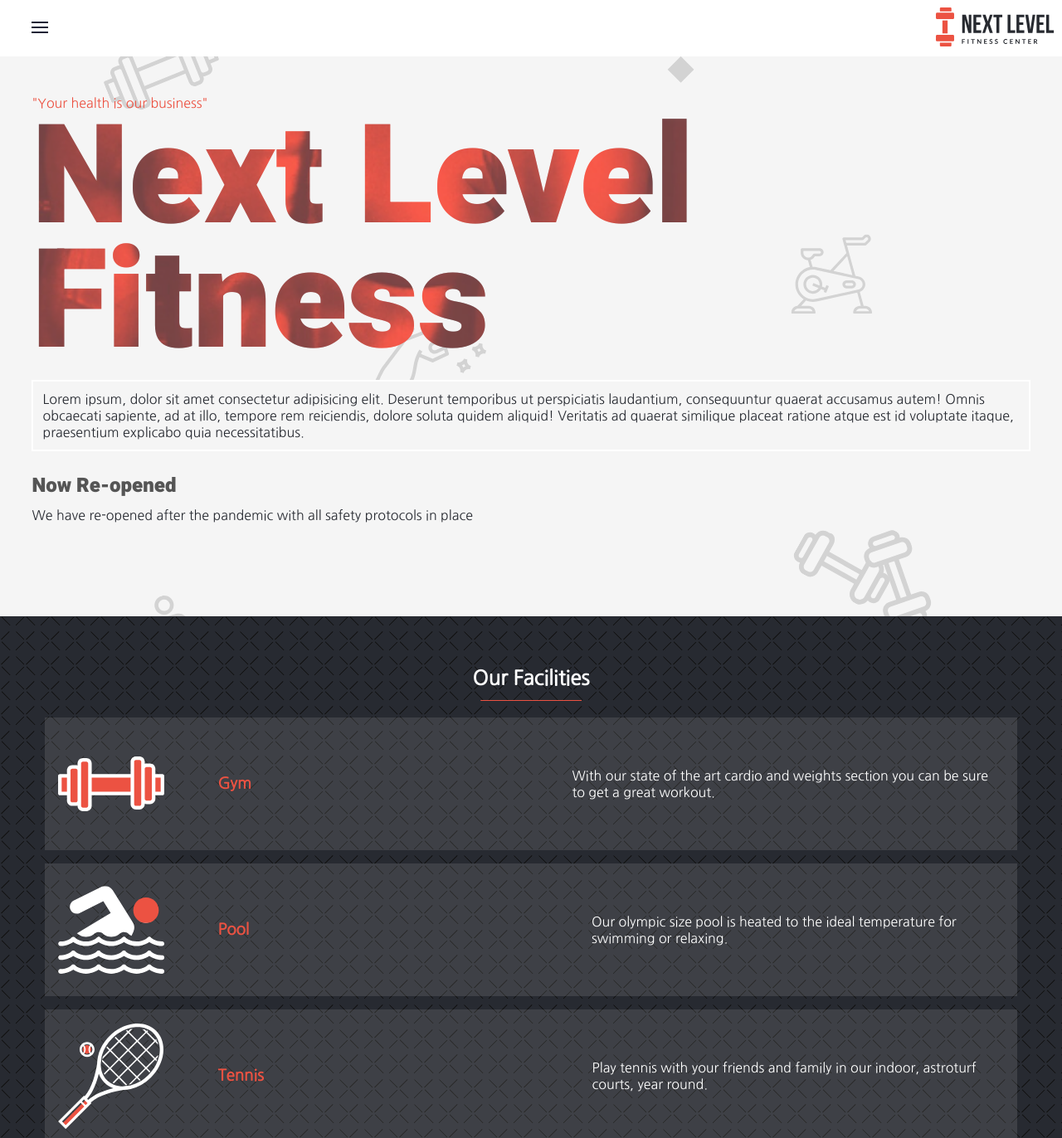
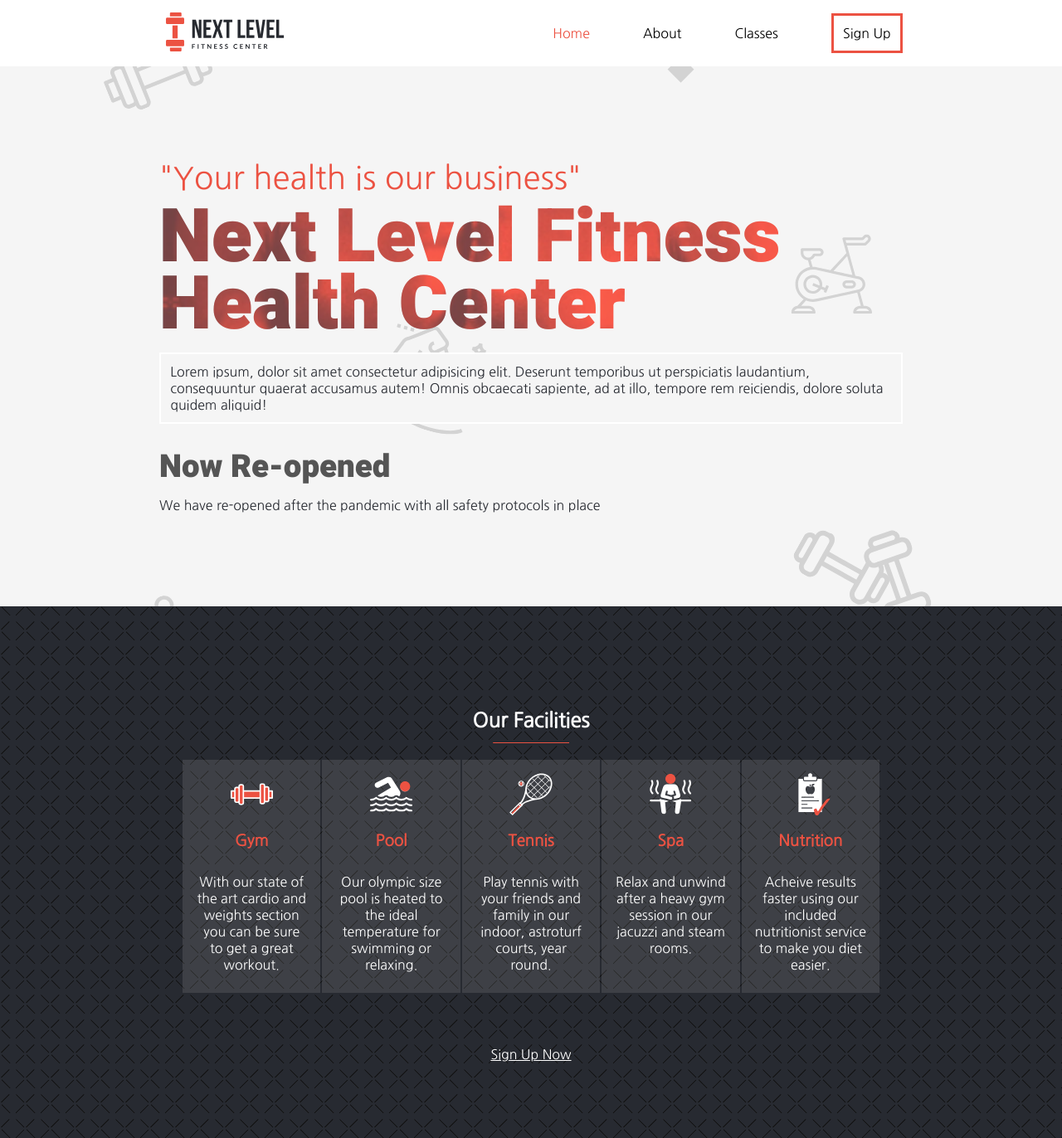
Before and after one commit to CRClothier/Next-Level-Fitness, a website: page index.html in a window 1280 px wide. Shown: the top 1372 px of the page at 83% size. Drawn offline with Linux system fonts and the light colour scheme.

Commit message:
Finish desktop styling

```diff
--- a/index.html
+++ b/index.html
@@ -22,29 +22,27 @@
       <div class="mobile">
         <img src="images/ic_menu.svg" alt="hamburger" class="menu">
       </div>
-      <a href="index.html"><img src="images/Next-Level.svg" alt="logo" class="logo"></a>
+      <a href="index.html" class="mobile"><img src="images/Next-Level.svg" alt="logo" class="logo"></a>
       <div class="desktop">
-        <img class="close" src="images/cross-pattern-2.svg" alt="">
-        <a href="index.html"><img src="images/Next-Level.svg" alt="logo"></a>
+        <img class="close mobile" src="images/cross-pattern-2.svg" alt="">
+        <a href="index.html"><img class="logo" src="images/Next-Level.svg" alt="logo"></a>
         <ul>
-          <li><a href="index.html">Home</a></li>
+          <li class="orange"><a href="index.html">Home</a></li>
           <li><a href="about.html">About</a></li>
           <li>Classes</li>
-          <li>Sign Up</li>
+          <li class="sign">Sign Up</li>
         </ul>
       </div>
     </nav>
   </header>
   <main>
     <section class="hero">
-      <p class="orange">"Your health is our business"</p>
-      <h1>Next Level Fitness</h1>
+      <p class="orange tagline">"Your health is our business"</p>
+      <h1>Next Level Fitness Health Center</h1>
       <div>
         <p class="box">Lorem ipsum, dolor sit amet consectetur adipisicing elit. Deserunt temporibus ut perspiciatis
           laudantium, consequuntur quaerat accusamus autem! Omnis obcaecati sapiente, ad at illo, tempore rem
-          reiciendis, dolore soluta quidem aliquid!
-          Veritatis ad quaerat similique placeat ratione atque est id voluptate itaque, praesentium explicabo quia
-          necessitatibus.</p>
+          reiciendis, dolore soluta quidem aliquid!</p>
       </div>
       <p class="bold">Now Re-opened</p>
       <p>We have re-opened after the pandemic with all safety protocols in place</p>
@@ -100,7 +98,7 @@
         </article>
       </div>
     </section>
-    <section class="dark">
+    <section class="dark partners">
       <h2>Partners
         <hr>
       </h2>
--- a/styles.css
+++ b/styles.css
@@ -51,8 +51,7 @@ main {
 
 h1 {
   font-family: 'Heebo', sans-serif;
-  font-size: 13vw;
-  width: 67%;
+  font-size: 10vw;
   line-height: 0.9em;
   margin-top: 1vh;
   margin-bottom: 1vh;
@@ -141,7 +140,7 @@ section {
 .bold {
   color: #555;
   font-family: 'Heebo', sans-serif;
-  font-size: 3vh;
+  font-size: 5vw;
   font-weight: 900;
 }
 
@@ -341,5 +340,120 @@ a {
 }
 
 @media screen and (min-width: 768px) {
+  section {
+    padding: 8vw 15vw;
+  }
 
+  .tagline {
+    font-size: 3vw;
+  }
+
+  h1 {
+    font-size: 7vw;
+  }
+
+  .bold {
+    font-size: 3vw;
+  }
+
+  .desktop {
+    display: flex;
+    width: 100%;
+    flex-direction: row;
+    justify-content: space-between;
+    align-items: center;
+    height: 5em;
+    padding-left: 15vw;
+    padding-right: 15vw;
+  }
+
+  .logo {
+    height: 4em;
+  }
+
+  .mobile {
+    display: none;
+  }
+
+  .desktop ul {
+    list-style: none;
+    padding: 0;
+    display: flex;
+    flex-direction: row;
+    justify-content: space-evenly;
+    align-items: center;
+    gap: 5vw;
+  }
+
+  .sign {
+    border: 3px solid #ec5242;
+    padding: 0.7em;
+  }
+
+  .facilities div {
+    display: flex;
+    width: unset;
+    justify-content: center;
+    gap: 2px;
+  }
+
+  .card {
+    box-sizing: border-box;
+    flex-direction: column;
+    margin: 0;
+    text-align: center;
+    flex-shrink: 1;
+    width: 13vw;
+  }
+
+  .card img {
+    width: 4vw;
+  }
+
+  .card h3 {
+    width: unset;
+  }
+
+  .card p {
+    width: unset;
+  }
+
+  .card:hover {
+    border: 1px solid #fff;
+  }
+
+  .signup {
+    background-color: #ec524200;
+    text-decoration: underline;
+    margin-bottom: 0;;
+  }
+
+  .lessons {
+    grid-template-columns: 1fr 1fr;
+    grid-template-rows: 1fr 1fr 1fr;
+  }
+
+  .fitness-classes {
+    padding-left: 15vw;
+    padding-right: 15vw;
+  }
+
+  .class-cards {
+    gap: 1.5vw;
+    text-align: justify;
+  }
+
+  .class-cards img {
+    width: 12vw;
+    height: 12vw;
+  }
+
+  .partners {
+    padding: 5vh;
+  }
+
+  .branch-container {
+    flex-direction: row;
+    justify-content: center;
+  }
 }
```
Also changed, not shown: about.html (+8 -8 lines).
